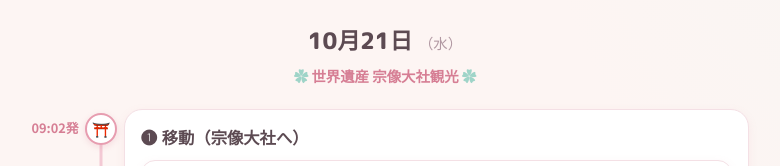
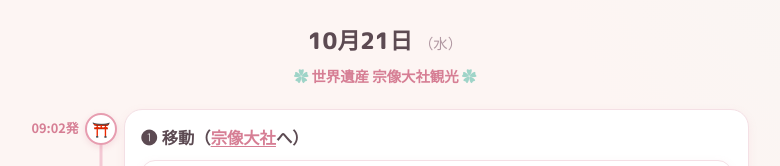
Before and after one commit to hiroKishiwork/fukuoka-trip-2026-10, a website: page index.html in a window 1280 px wide. Shown: the part 2651-2817 px from the top of the page, without its empty margins (255-1035 px from the left). Drawn offline with nearby package versions, Linux system fonts and the light colour scheme; no server answers.

Commit message:
Add official site link to Munakata Taisha (Day2)

```diff
--- a/index.html
+++ b/index.html
@@ -337,7 +337,7 @@
         <div class="time">09:02発</div>
         <div class="marker"><div class="dot">⛩️</div></div>
         <div class="card">
-          <h3>❶ 移動（宗像大社へ）</h3>
+          <h3>❶ 移動（<a class="ext-link" href="https://munakata-taisha.or.jp/" target="_blank" rel="noopener">宗像大社</a>へ）</h3>
           <!-- 差し替え候補: 神社・鳥居の雰囲気画像 -->
           <figure class="photo">
             <img loading="lazy" data-theme="munakata"
```
